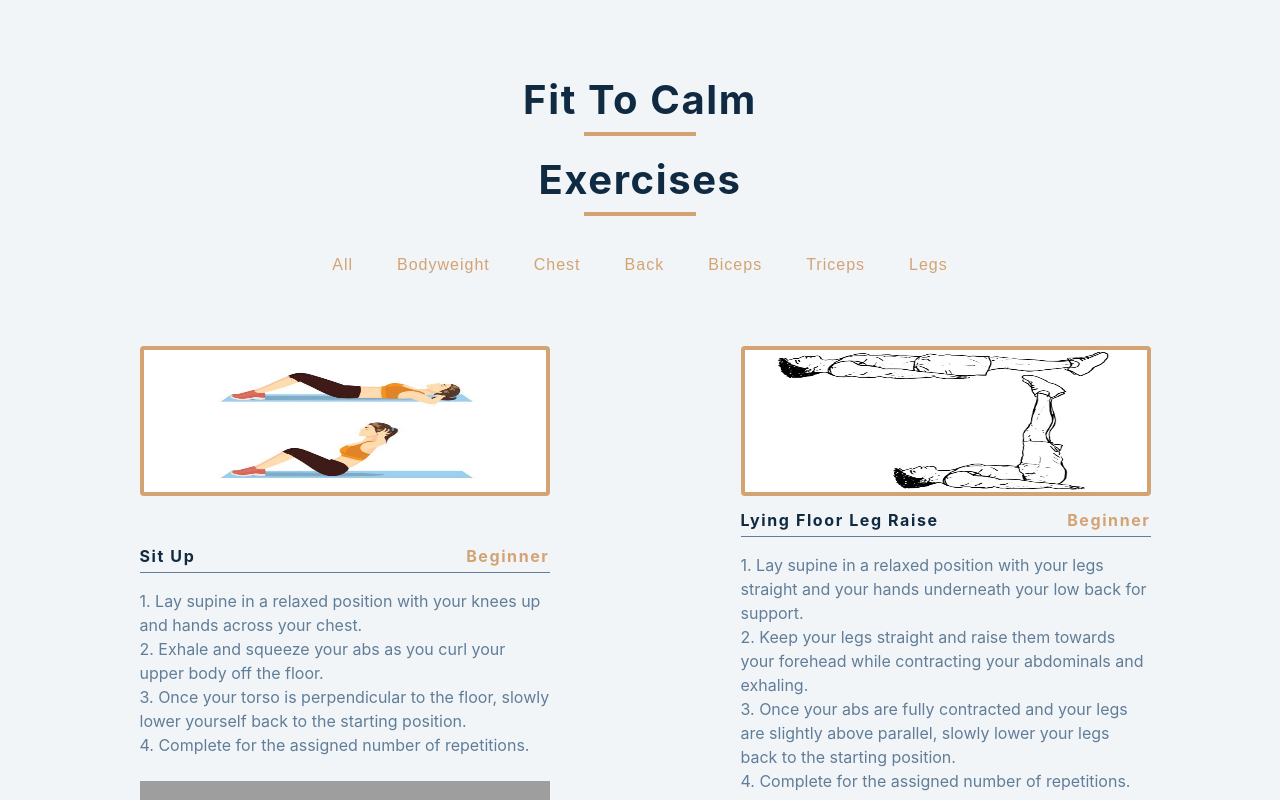
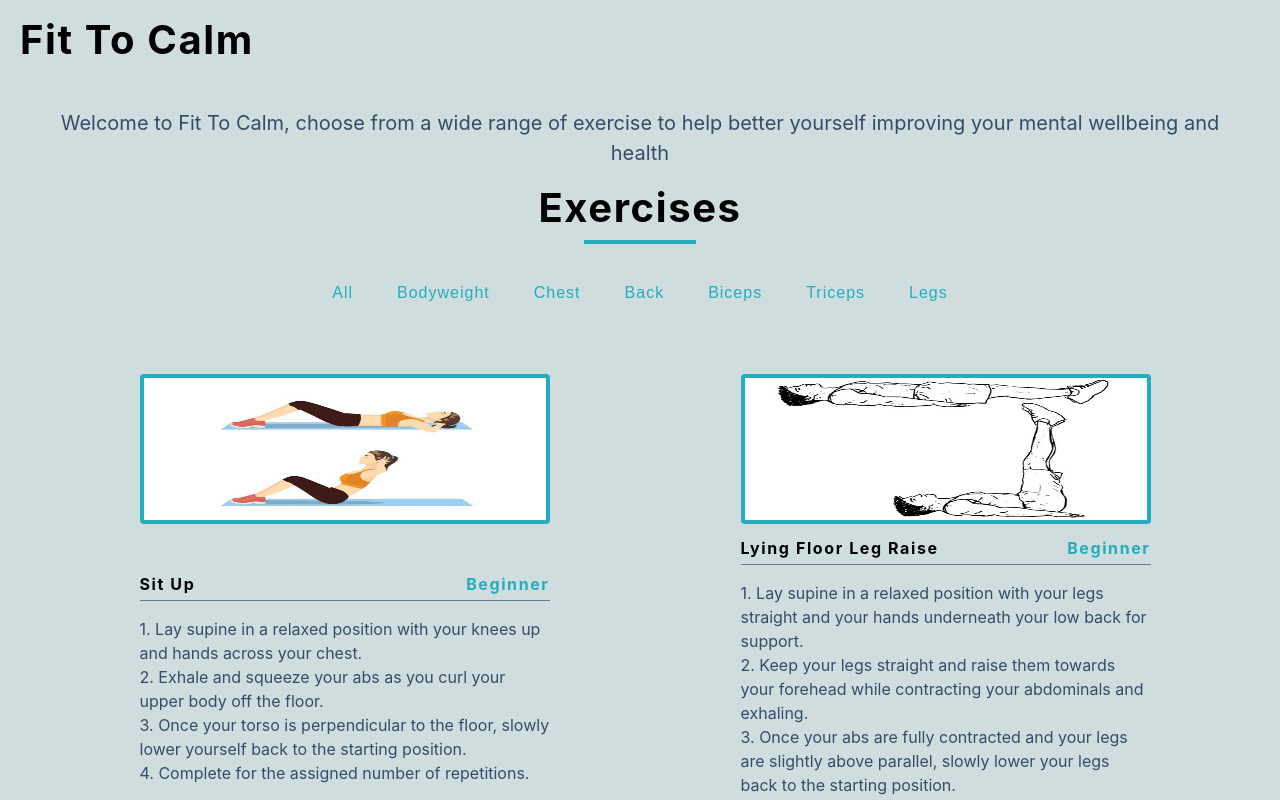
Before and after one commit to Arrun21/fittocalm, a React (Create React App) app: page / in a window 1280 px wide. Shown: the top 800 px of the page. Built offline with nearby package versions, Linux system fonts and the light colour scheme; grey boxes are pictures that could not be loaded.

Commit message:
add new css

```diff
--- a/src/App.js
+++ b/src/App.js
@@ -20,11 +20,12 @@ function App() {
   }
 
   return <main>
+    <div className='heading'>
+    <h2>Fit To Calm</h2>
+    </div>
     <section className='exercise section'>
     <div className='title'>
-    <h2>Fit To Calm</h2>
-    <div className='underline'></div>
-    <br></br>
+      <p className='welcometext'>Welcome to Fit To Calm, choose from a wide range of exercise to help better yourself improving your mental wellbeing and health</p>
       <h2>exercises</h2>
       <div className='underline'></div>
     </div>
--- a/src/index.css
+++ b/src/index.css
@@ -57,6 +57,7 @@ code {
 ===============
 Global Styles
 ===============
+var(--clr-grey-10)
 */
 
 *,
@@ -69,8 +70,8 @@ Global Styles
 body {
   font-family: -apple-system, BlinkMacSystemFont, 'Segoe UI', Roboto, Oxygen,
     Ubuntu, Cantarell, 'Open Sans', 'Helvetica Neue', sans-serif;
-  background: var(--clr-grey-10);
-  color: var(--clr-grey-1);
+  background: #CFDDDF;
+  color: black;
   line-height: 1.5;
   font-size: 0.875rem;
 }
@@ -103,7 +104,7 @@ h4 {
 }
 p {
   margin-bottom: 1.25rem;
-  color: var(--clr-grey-5);
+  color: var(--clr-grey-3);
 }
 @media screen and (min-width: 800px) {
   h1 {
@@ -143,6 +144,12 @@ p {
   }
 }
 
+.heading{
+  padding:20px 20px;
+}
+.welcometext{
+  font-size:20px;
+}
 /*
 ===============
 Exercise
@@ -150,7 +157,7 @@ Exercise
 */
 
 .exercise {
-  padding: 5rem 0;
+  padding: 1rem 0;
 }
 .title {
   text-align: center;
@@ -159,7 +166,7 @@ Exercise
 .underline {
   width: 7rem;
   height: 0.25rem;
-  background: #d4a373;
+  background: #24aebd;
   margin-left: auto;
   margin-right: auto;
 }
@@ -176,17 +183,17 @@ Exercise
   margin: 0 0.5rem;
   letter-spacing: 1px;
   padding: 0.375rem 0.75rem;
-  color: #d4a373;
+  color: #24aebd;
   cursor: pointer;
   transition: var(--transition);
-  border-radius: var(--radius);
+  border-radius: 1rem;
 }
 .filter-btn:hover {
-  background: #d4a373;
+  background: #24aebd;
   color: var(--clr-white);
 }
 .filter-btn:focus {
-  background: #d4a373;
+  background: #24aebd;
   color: var(--clr-white);
 }
 .section-center {
@@ -206,7 +213,7 @@ Exercise
   object-fit: fill;
   height: 100%;
   width: 100%;
-  border: 0.25rem solid #d4a373;
+  border: 0.25rem solid #24aebd;
   border-radius: var(--radius);
   display: block;
 }
@@ -219,7 +226,7 @@ Exercise
   margin-bottom: 0.5rem;
 }
 .experience {
-  color: #d4a373;
+  color: #24aebd;
 }
 .item-text {
   margin-bottom: 0;
```
